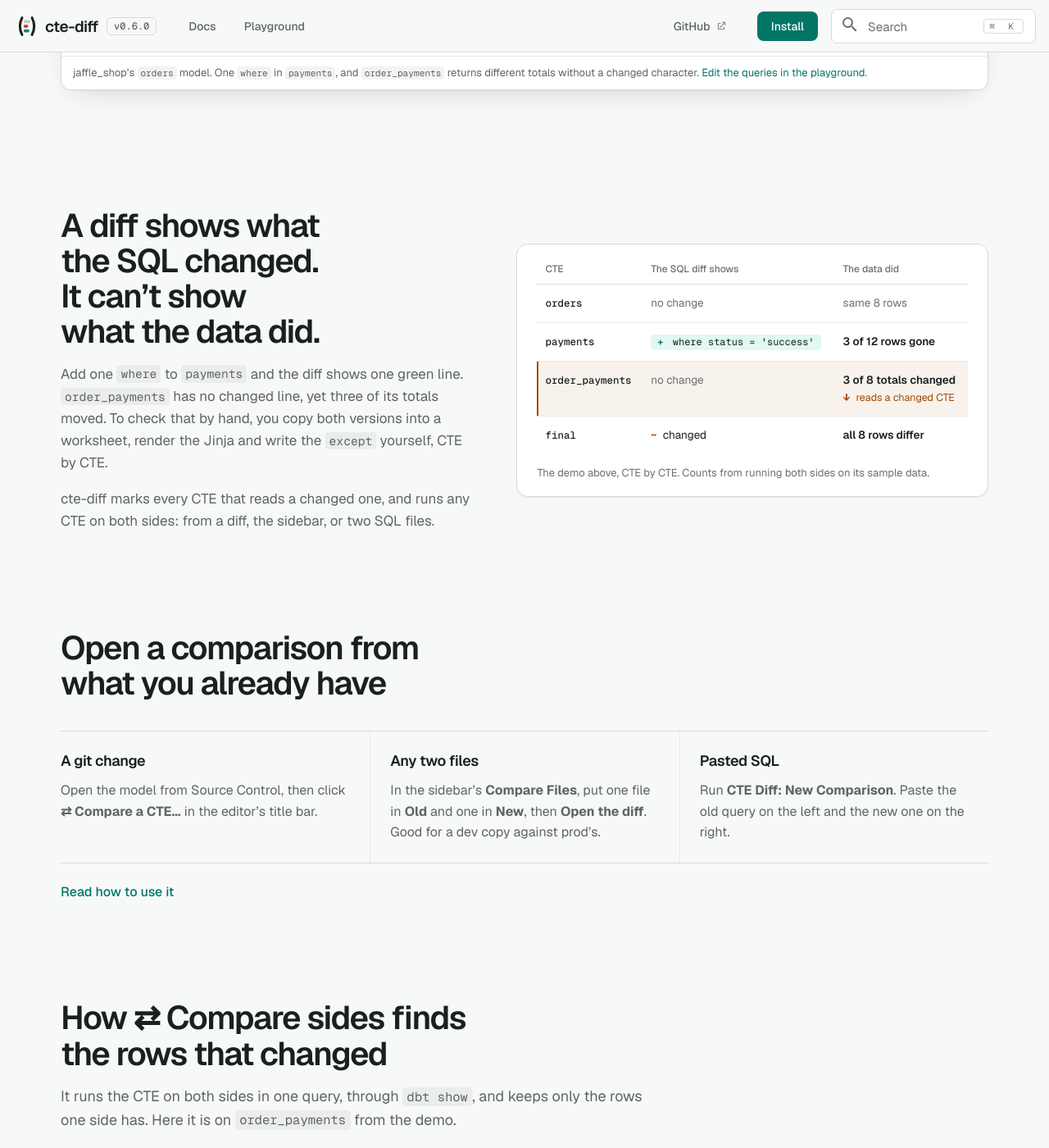
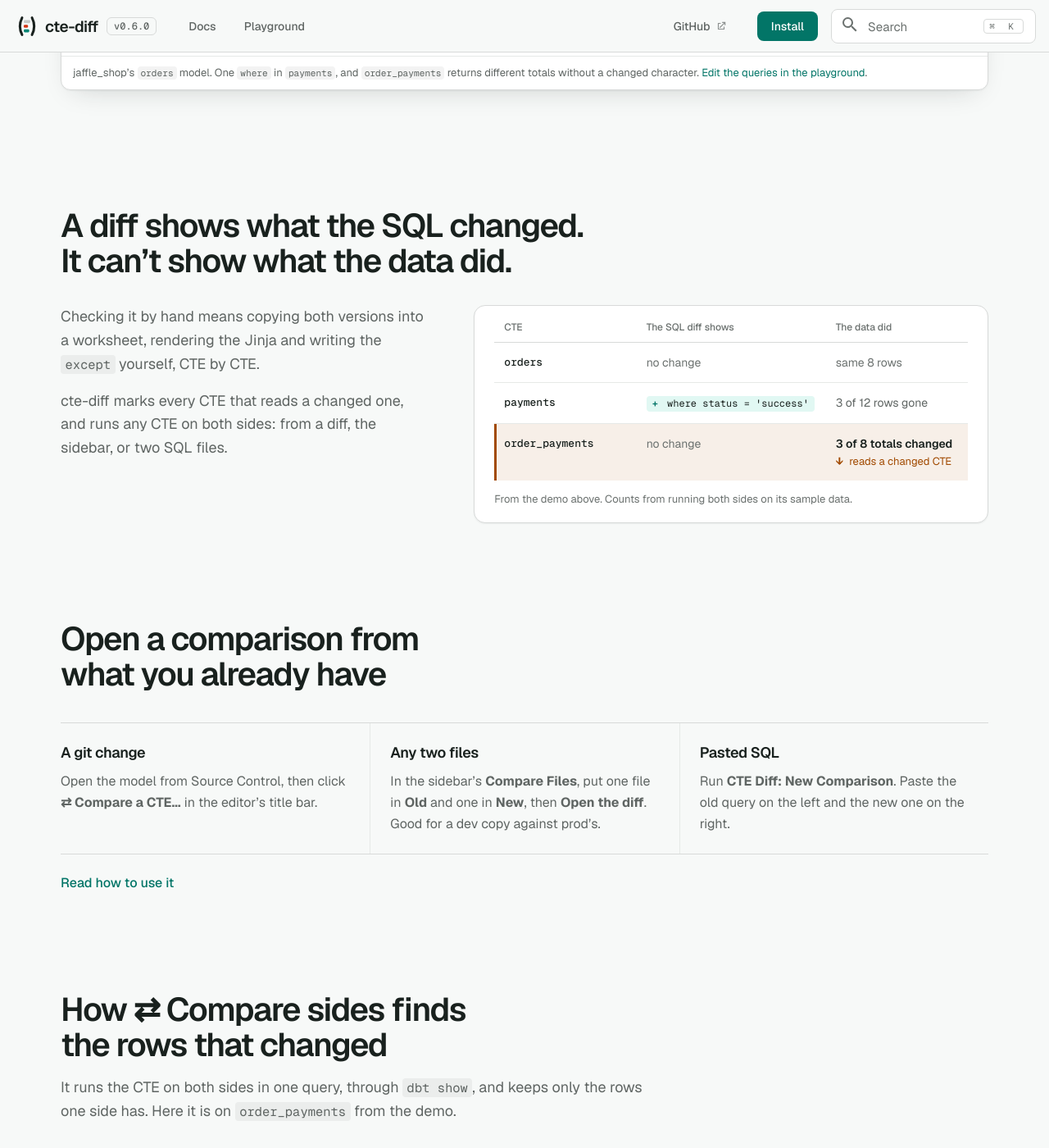
Before and after one commit to MarkPhamm/cte-diff, an MkDocs documentation site: the page built from docs/index.md, in a window 1280 px wide and 1400 px high, scrolled down 1198 px. Shown: the whole window at 82% size. Built offline with MkDocs 1.6.1 and Material for MkDocs 9.7.7, drawn with Linux system fonts in a browser that asks for light colours.

Commit message:
Site: the ledger section's heading runs across the page, with short text and the ledger top-aligned below it
The heading's two sentences get a line each again. The text no longer repeats what the ledger shows, and the
ledger keeps the three CTEs that make the point, with order_payments as the only bold row. Fixed column widths;
the text goes above the ledger below 1100px, and on phones each CTE is a block with labelled answers.

```diff
--- a/docs/javascripts/home.js
+++ b/docs/javascripts/home.js
@@ -77,7 +77,7 @@
 
   var h1 = root.querySelector(".qh-hero h1, .qh-play h1");
   if (h1) splitWords(h1);
-  root.querySelectorAll(".qh-section > h2, .qh-gap__text > h2, .qh-final > h2").forEach(function (h) {
+  root.querySelectorAll(".qh-section > h2, .qh-final > h2").forEach(function (h) {
     splitWords(h);
     onView(h, function () { h.classList.add("qh-in"); });
   });
--- a/docs/stylesheets/home.css
+++ b/docs/stylesheets/home.css
@@ -183,31 +183,36 @@
 .qh-sub { color: var(--qd-muted); font-size: 18px; max-width: 40em; margin: 16px 0 0; }
 .qh-more { margin: 22px 0 0; font-weight: 500; }
 
-/* the SQL diff against the data: the text on the left, the demo's CTEs as a ledger on the right. Without home.js (or
- * with reduced motion) it shows its end: every count in, order_payments lit. */
-.qh-gap { display: grid; grid-template-columns: minmax(0, 1fr) minmax(0, 1.15fr); gap: 32px 56px; align-items: center; }
+/* the SQL diff against the data: the heading across the page, then the text beside a ledger of three of the demo's
+ * CTEs, tops aligned. Only order_payments is bold: no changed line, yet changed rows. Without home.js (or with reduced
+ * motion) it shows its end: every count in, order_payments lit. */
+.qh-gap h2 { max-width: none; }
 .qh-gap h2 > span { display: block; }
-.qh-gap .qh-sub { font-size: 17px; }
-.qh-gap__fig { margin: 0; padding: 8px 24px 18px; }
-.qh-gap__t { width: 100%; border-collapse: collapse; font: 13.5px/1.45 var(--bp-sans); }
+.qh-gap__body { display: grid; grid-template-columns: minmax(0, 5fr) minmax(0, 7fr); gap: 32px 56px; align-items: start; margin-top: 32px; }
+.qh-gap__text > .qh-sub:first-child { margin-top: 0; }
+.qh-gap__fig { margin: 0; padding: 4px 24px 18px; }
+.qh-gap__t { width: 100%; table-layout: fixed; border-collapse: collapse; font: 14px/1.45 var(--bp-sans); }
+.qh-gap__c1 { width: 30%; }
+.qh-gap__c2 { width: 40%; }
 .qh-gap__t caption { caption-side: bottom; padding-top: 14px; text-align: left; font-size: 13px; color: var(--bp-ink-3); }
-.qh-gap__t thead th { padding: 14px 10px 8px; border-bottom: 1px solid var(--bp-rule-strong); text-align: left;
+.qh-gap__t thead th { padding: 14px 12px 8px; border-bottom: 1px solid var(--bp-rule-strong); text-align: left;
   font-size: 12px; font-weight: 500; color: var(--bp-ink-3); }
-.qh-gap__t tbody th, .qh-gap__t td { padding: 13px 10px; border-bottom: 1px solid var(--bp-rule); text-align: left; vertical-align: top; }
+.qh-gap__t tbody th, .qh-gap__t td { padding: 14px 12px; border-bottom: 1px solid var(--bp-rule); text-align: left; vertical-align: top; }
 .qh-gap__t tbody tr:last-child > * { border-bottom: 0; }
-.qh-gap__t tbody th { font: 500 12.5px/1.6 var(--bp-mono); color: var(--bp-ink); white-space: nowrap; }
-.qh-gap__t td:last-child { font-weight: 600; color: var(--bp-ink); }
-.qh-gap__t .qh-gap__same { font-weight: 400; color: var(--bp-ink-3); }
+.qh-gap__t tbody th { font: 500 13px/1.55 var(--bp-mono); color: var(--bp-ink); white-space: nowrap; }
+.qh-gap__t td { color: var(--bp-ink-2); }
+.qh-gap__t .qh-gap__same { color: var(--bp-ink-3); }
 .qh-gap__t b { font-weight: 700; }
-.qh .qh-gap__add { display: inline-block; padding: 1px 8px; border-radius: 4px; background: var(--cd-added-bg); color: var(--bp-ink);
+.qh .qh-gap__add { display: inline-block; padding: 1px 7px; border-radius: 4px; background: var(--cd-added-bg); color: var(--bp-ink);
   font-size: 12px; white-space: nowrap; }
 .qh-gap__add b { color: var(--cd-added); margin-right: 4px; }
-.qh-gap__chg b, .qh-gap__note b { color: var(--cd-changed); margin-right: 4px; }
+.qh-gap__note b { color: var(--cd-changed); margin-right: 4px; }
 .qh-gap__v { display: block; }
-.qh-gap__note { display: block; margin-top: 2px; font-size: 12.5px; font-weight: 400; color: var(--cd-changed); }
-/* the CTE no line of the diff touches, whose data moved anyway */
-.qh-gap__hit > * { background: color-mix(in srgb, var(--cd-changed) 7%, var(--bp-sheet)); }
-.qh-gap__hit > th { box-shadow: inset 2px 0 var(--cd-changed); }
+.qh-gap__note { display: block; margin-top: 2px; font-size: 13px; color: var(--cd-changed); }
+/* the CTE no line of the diff touches, whose data moved anyway: the sidebar's amber "reads a changed CTE" */
+.qh-gap__t .qh-gap__hit .qh-gap__v { font-weight: 600; color: var(--bp-ink); }
+.qh-gap__hit > * { background: color-mix(in srgb, var(--cd-changed) 9%, var(--bp-sheet)); }
+.qh-gap__hit > th { box-shadow: inset 3px 0 var(--cd-changed); }
 @media (prefers-reduced-motion: no-preference) {
   .qh-gap.qh-anim tbody tr { transition: opacity .32s, transform .42s; transition-timing-function: var(--bp-ease-out);
     transition-delay: var(--d, 0s); }
@@ -356,6 +361,10 @@ q-caret { display: inline-block; width: .55em; height: 1.15em; margin-left: 1px;
 @keyframes qh-blink { 50% { opacity: 0; } }
 
 /* ------------------------------------------------------------------ responsive */
+/* the ledger needs about 560px beside the text; below that the text goes on top */
+@media (max-width: 1100px) {
+  .qh-gap__body { grid-template-columns: minmax(0, 1fr); }
+}
 @media (max-width: 1080px) {
   .cd-win__body { grid-template-columns: 210px minmax(0, 1fr); }
 }
@@ -366,7 +375,6 @@ q-caret { display: inline-block; width: .55em; height: 1.15em; margin-left: 1px;
   .qh-hero { padding-top: 32px; }
   .qh-section { padding-top: 88px; }
   .qh-fig { --qh-ext: 40px; padding: 20px; }
-  .qh-gap { grid-template-columns: minmax(0, 1fr); }
   .qh-ways { grid-template-columns: minmax(0, 1fr); }
   .qh-ways > div, .qh-ways > div + div { padding: 18px 0; border-left: 0; }
   .qh-ways > div + div { border-top: 1px solid var(--bp-rule); }
@@ -388,17 +396,20 @@ q-caret { display: inline-block; width: .55em; height: 1.15em; margin-left: 1px;
 }
 @media (max-width: 600px) {
   .qh-wrap { --qh-pad: 16px; }
-  .qh-lead, .qh-sub, .qh-gap .qh-sub { font-size: 16px; }
+  .qh-lead, .qh-sub { font-size: 16px; }
   /* the ledger: one block per CTE, each answer on its own line after its label */
   .qh-gap__fig { padding: 4px 16px 16px; }
-  .qh-gap__t thead { display: none; }
+  .qh-gap__t { display: flex; flex-direction: column; }
+  .qh-gap__t thead, .qh-gap__t colgroup { display: none; }
+  .qh-gap__t tbody { display: block; }
+  .qh-gap__t caption { order: 1; display: block; }
   .qh-gap__t tbody tr { display: block; padding: 12px 0; border-bottom: 1px solid var(--bp-rule); }
-  .qh-gap__t tbody tr.qh-gap__hit { margin: 0 -16px; padding: 12px 16px; background: color-mix(in srgb, var(--cd-changed) 7%, var(--bp-sheet));
-    box-shadow: inset 2px 0 var(--cd-changed); }
+  .qh-gap__t tbody tr.qh-gap__hit { margin: 0 -16px; padding: 12px 16px; background: color-mix(in srgb, var(--cd-changed) 9%, var(--bp-sheet));
+    box-shadow: inset 3px 0 var(--cd-changed); }
   .qh-gap__t tbody tr:last-child { border-bottom: 0; }
   .qh-gap__t tbody th { display: block; padding: 0 0 4px; border: 0; }
   .qh-gap__t td { display: grid; grid-template-columns: 4.5rem minmax(0, 1fr); column-gap: 8px; padding: 2px 0; border: 0; }
-  .qh-gap__t td > * { grid-column: 2; }
+  .qh-gap__t td > * { grid-column: 2; justify-self: start; }
   .qh-gap__t td::before { content: attr(data-label); grid-row: 1 / span 2; font: 400 12px/1.65 var(--bp-sans); color: var(--bp-ink-3); }
   .qh-gap__t .qh-gap__hit > * { background: none; box-shadow: none; }
   .qh-reqs > div { grid-template-columns: minmax(0, 1fr); gap: 4px; }
--- a/overrides/home.html
+++ b/overrides/home.html
@@ -59,27 +59,29 @@
   </section>
 
   <!-- -------------------------------------------------------------- the problem -->
-  {#- The demo's model CTE by CTE: what its SQL diff shows next to what its data did. The counts are the comparisons'
-      in web/demo-rows.json (compare.<cte>[0]); rerun scripts/demo-rows.ts and they can move. home.js fills the
-      data column in after the diff column, then lights order_payments. -#}
+  {#- Three CTEs of the demo's model: what the SQL diff shows for each, next to what its data did. The counts are the
+      comparisons' in web/demo-rows.json (compare.<cte>[0]); rerun scripts/demo-rows.ts and they can move. home.js
+      fills the data column in after the diff column, then lights order_payments. -#}
   <section class="qh-section qh-wrap qh-gap">
+    <h2><span>A diff shows what the SQL changed.</span> <span>It can’t show what the data did.</span></h2>
+    <div class="qh-gap__body">
       <div class="qh-gap__text">
-      <h2><span>A diff shows what the SQL changed.</span> <span>It can’t show what the data did.</span></h2>
-      <p class="qh-sub">Add one <code>where</code> to <code>payments</code> and the diff shows one green line. <code>order_payments</code> has no changed line, yet three of its totals moved. To check that by hand, you copy both versions into a worksheet, render the Jinja and write the <code>except</code> yourself, CTE by CTE.</p>
+        <p class="qh-sub">Checking it by hand means copying both versions into a worksheet, rendering the Jinja and writing the <code>except</code> yourself, CTE by CTE.</p>
         <p class="qh-sub">cte-diff marks every CTE that reads a changed one, and runs any CTE on both sides: from a diff, the sidebar, or two SQL files.</p>
       </div>
       <figure class="qh-fig qh-gap__fig">
         <table class="qh-gap__t">
-        <caption>The demo above, CTE by CTE. Counts from running both sides on its sample data.</caption>
+          <caption>From the demo above. Counts from running both sides on its sample data.</caption>
+          <colgroup><col class="qh-gap__c1"><col class="qh-gap__c2"><col></colgroup>
           <thead><tr><th scope="col">CTE</th><th scope="col">The SQL diff shows</th><th scope="col">The data did</th></tr></thead>
           <tbody>
             <tr><th scope="row">orders</th><td data-label="SQL diff" class="qh-gap__same">no change</td><td data-label="Data"><span class="qh-gap__v qh-gap__same">same 8 rows</span></td></tr>
             <tr><th scope="row">payments</th><td data-label="SQL diff"><code class="qh-gap__add"><b aria-hidden="true">+</b> where status = 'success'</code></td><td data-label="Data"><span class="qh-gap__v">3 of 12 rows gone</span></td></tr>
             <tr class="qh-gap__hit"><th scope="row">order_payments</th><td data-label="SQL diff" class="qh-gap__same">no change</td><td data-label="Data"><span class="qh-gap__v">3 of 8 totals changed</span><span class="qh-gap__note"><b aria-hidden="true">↓</b> reads a changed CTE</span></td></tr>
-          <tr><th scope="row">final</th><td data-label="SQL diff"><span class="qh-gap__chg"><b aria-hidden="true">~</b> changed</span></td><td data-label="Data"><span class="qh-gap__v">all 8 rows differ</span></td></tr>
           </tbody>
         </table>
       </figure>
+    </div>
   </section>
 
   <!-- ---------------------------------------------------------- ways to open one -->
```
Lines whose indentation alone changed are shown as unchanged.
